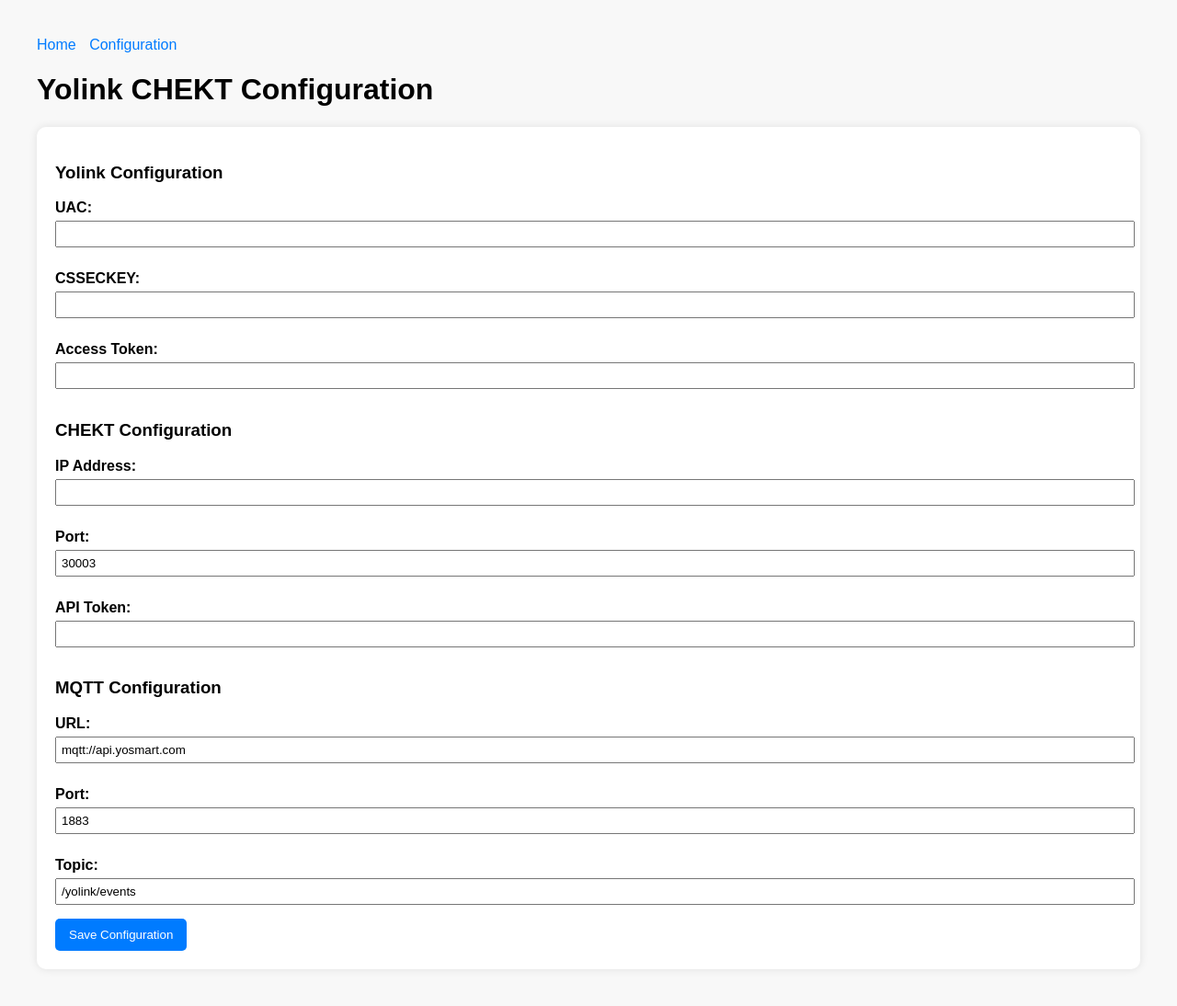
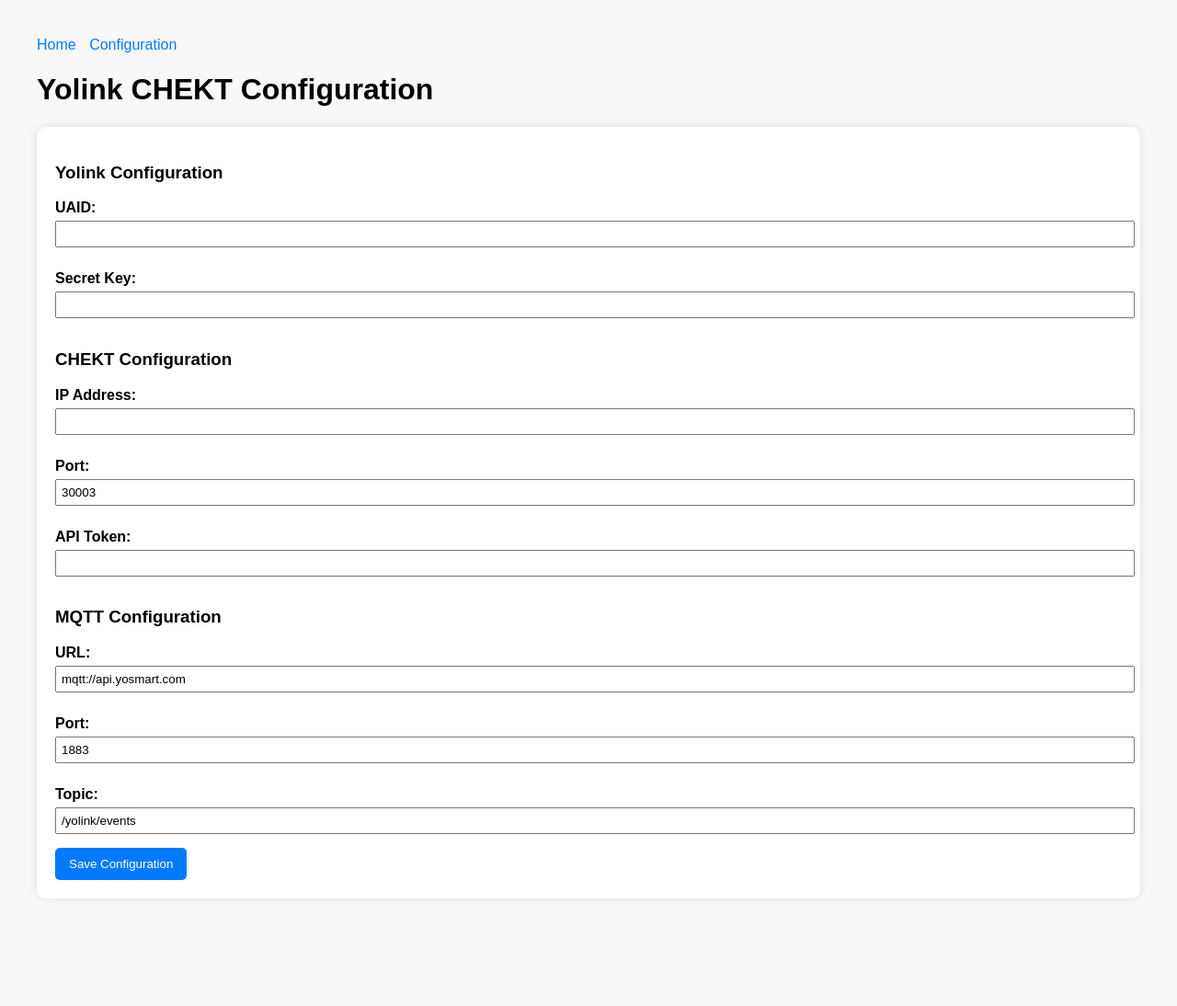
Before and after one commit to lazerusrm/yolink-chekt, a Python web app: template templates/config.html in a window 1280 px wide. Shown: the whole page at 92% size. After the commit the page ends 957 px from the top, so only its background shows below. Run offline with Jinja, Linux system fonts and the light colour scheme; the template is opened without the code that fills it, so the values that code supplies are empty.

Commit message:
bearer token fix

```diff
--- a/config.yaml
+++ b/config.yaml
@@ -1,6 +1,7 @@
 yolink:
   uaid: "your_uaid"
   secret_key: "your_secret_key"
+  token: "your_access_token_here"  # Placeholder for storing the generated access token
 mqtt:
   url: "mqtt://broker.yosmart.com"
   port: 1883
--- a/templates/config.html
+++ b/templates/config.html
@@ -60,12 +60,10 @@
 
     <form id="configForm">
         <h3>Yolink Configuration</h3>
-        <label for="yolink_uac">UAC:</label>
-        <input type="text" id="yolink_uac" name="yolink_uac" required><br>
-        <label for="yolink_csseckey">CSSECKEY:</label>
-        <input type="text" id="yolink_csseckey" name="yolink_csseckey" required><br>
-        <label for="yolink_token">Access Token:</label>
-        <input type="text" id="yolink_token" name="yolink_token"><br>
+        <label for="yolink_uaid">UAID:</label>
+        <input type="text" id="yolink_uaid" name="yolink_uaid" required><br>
+        <label for="yolink_secret_key">Secret Key:</label>
+        <input type="text" id="yolink_secret_key" name="yolink_secret_key" required><br>
 
         <h3>CHEKT Configuration</h3>
         <label for="chekt_ip">IP Address:</label>
@@ -92,9 +90,8 @@
                 .then(response => response.json())
                 .then(data => {
                     if (data.yolink) {
-                        document.getElementById('yolink_uac').value = data.yolink.uac || '';
-                        document.getElementById('yolink_csseckey').value = data.yolink.csseckey || '';
-                        document.getElementById('yolink_token').value = data.yolink.token || '';
+                        document.getElementById('yolink_uaid').value = data.yolink.uaid || '';
+                        document.getElementById('yolink_secret_key').value = data.yolink.secret_key || '';
                     }
                     if (data.chekt) {
                         document.getElementById('chekt_ip').value = data.chekt.ip || '';
@@ -117,9 +114,8 @@
 
             const config = {
                 yolink: {
-                    uac: document.getElementById('yolink_uac').value,
-                    csseckey: document.getElementById('yolink_csseckey').value,
-                    token: document.getElementById('yolink_token').value
+                    uaid: document.getElementById('yolink_uaid').value,
+                    secret_key: document.getElementById('yolink_secret_key').value
                 },
                 chekt: {
                     ip: document.getElementById('chekt_ip').value,
```
Also changed, not shown: app.py (+45 -70 lines).
